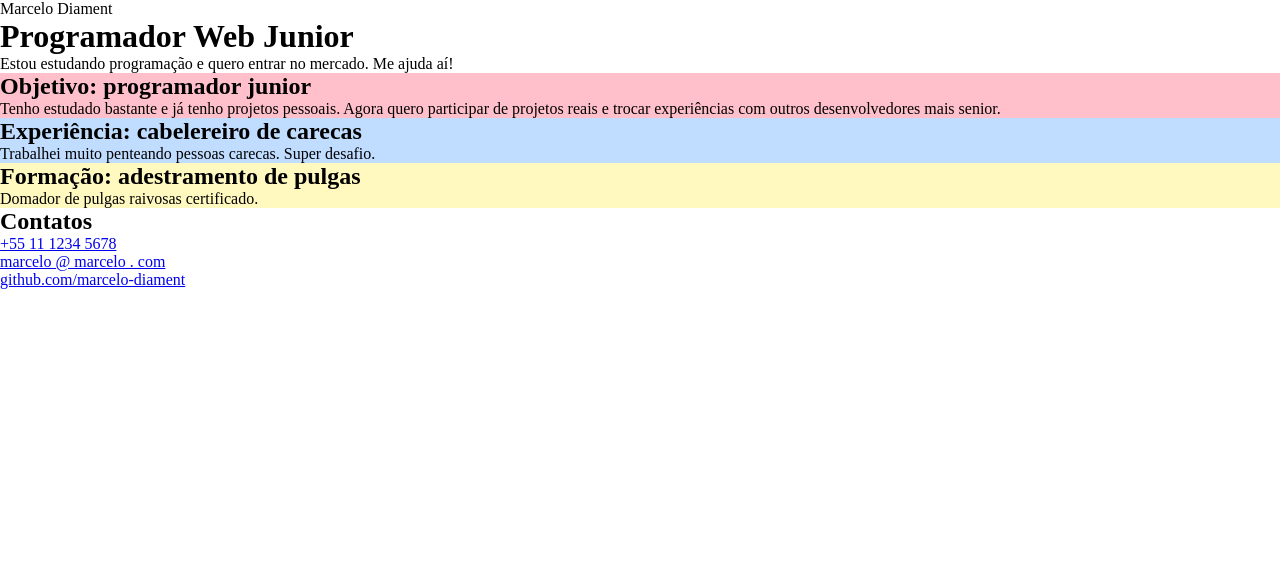
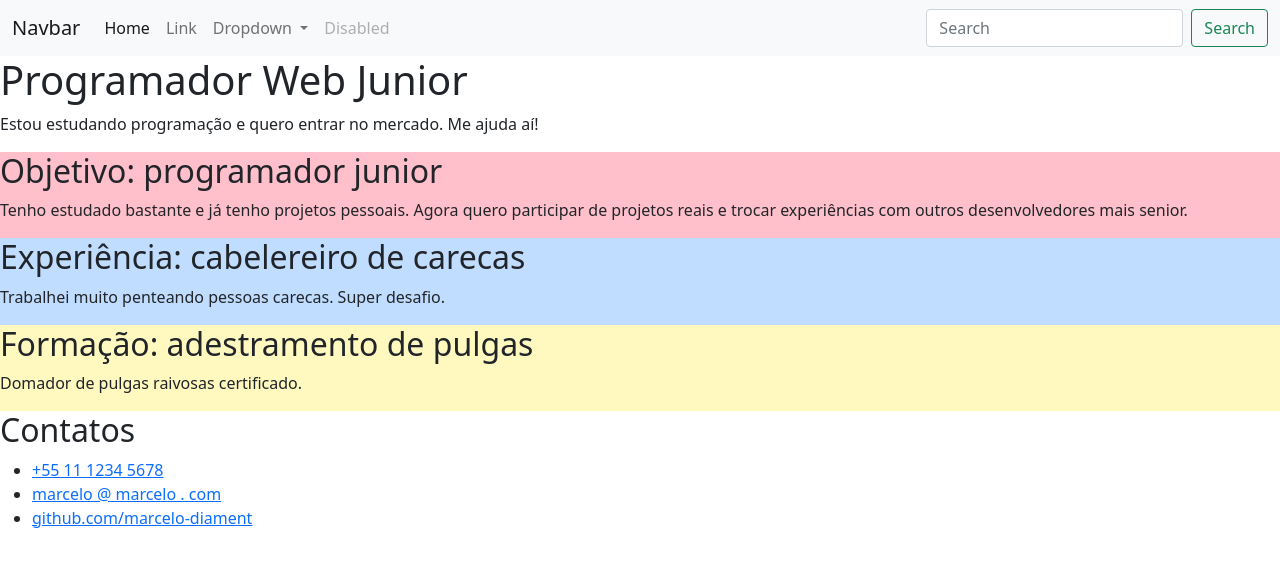
Before and after one commit to Marcelo-Diament/cv, a plain HTML site: page index.html in a window 1280 px wide. Drawn offline with nearby package versions, Linux system fonts and the light colour scheme.

Commit message:
feature: bootstrap added

```diff
--- a/index.html
+++ b/index.html
@@ -6,11 +6,51 @@
   <meta http-equiv="X-UA-Compatible" content="IE=edge">
   <meta name="viewport" content="width=device-width, initial-scale=1.0">
   <title>Meu CV</title>
+  <link href="https://cdn.jsdelivr.net/npm/bootstrap@5.0.1/dist/css/bootstrap.min.css" rel="stylesheet" integrity="sha384-+0n0xVW2eSR5OomGNYDnhzAbDsOXxcvSN1TPprVMTNDbiYZCxYbOOl7+AMvyTG2x" crossorigin="anonymous">
   <link rel="stylesheet" href="style.css">
 </head>
 
 <body>
-  <header>Marcelo Diament</header>
+  <header>
+    <nav class="navbar navbar-expand-lg navbar-light bg-light">
+      <div class="container-fluid">
+        <a class="navbar-brand" href="#">Navbar</a>
+        <button class="navbar-toggler" type="button" data-bs-toggle="collapse" data-bs-target="#navbarSupportedContent" aria-controls="navbarSupportedContent" aria-expanded="false" aria-label="Toggle navigation">
+          <span class="navbar-toggler-icon"></span>
+        </button>
+        <div class="collapse navbar-collapse" id="navbarSupportedContent">
+          <ul class="navbar-nav me-auto mb-2 mb-lg-0">
+            <li class="nav-item">
+              <a class="nav-link active" aria-current="page" href="#">Home</a>
+            </li>
+            <li class="nav-item">
+              <a class="nav-link" href="#">Link</a>
+            </li>
+            <li class="nav-item dropdown">
+              <a class="nav-link dropdown-toggle" href="#" id="navbarDropdown" role="button" data-bs-toggle="dropdown" aria-expanded="false">
+                Dropdown
+              </a>
+              <ul class="dropdown-menu" aria-labelledby="navbarDropdown">
+                <li><a class="dropdown-item" href="#">Action</a></li>
+                <li><a class="dropdown-item" href="#">Another action</a></li>
+                <li>
+                  <hr class="dropdown-divider">
+                </li>
+                <li><a class="dropdown-item" href="#">Something else here</a></li>
+              </ul>
+            </li>
+            <li class="nav-item">
+              <a class="nav-link disabled" href="#" tabindex="-1" aria-disabled="true">Disabled</a>
+            </li>
+          </ul>
+          <form class="d-flex">
+            <input class="form-control me-2" type="search" placeholder="Search" aria-label="Search">
+            <button class="btn btn-outline-success" type="submit">Search</button>
+          </form>
+        </div>
+      </div>
+    </nav>
+  </header>
   <main>
     <h1>Programador Web Junior</h1>
     <p>Estou estudando programação e quero entrar no mercado. Me ajuda aí!</p>
@@ -43,6 +83,7 @@
       </ul>
     </section>
   </footer>
+  <script src="https://cdn.jsdelivr.net/npm/bootstrap@5.0.1/dist/js/bootstrap.bundle.min.js" integrity="sha384-gtEjrD/SeCtmISkJkNUaaKMoLD0//ElJ19smozuHV6z3Iehds+3Ulb9Bn9Plx0x4" crossorigin="anonymous"></script>
 </body>
 
 </html>
```
